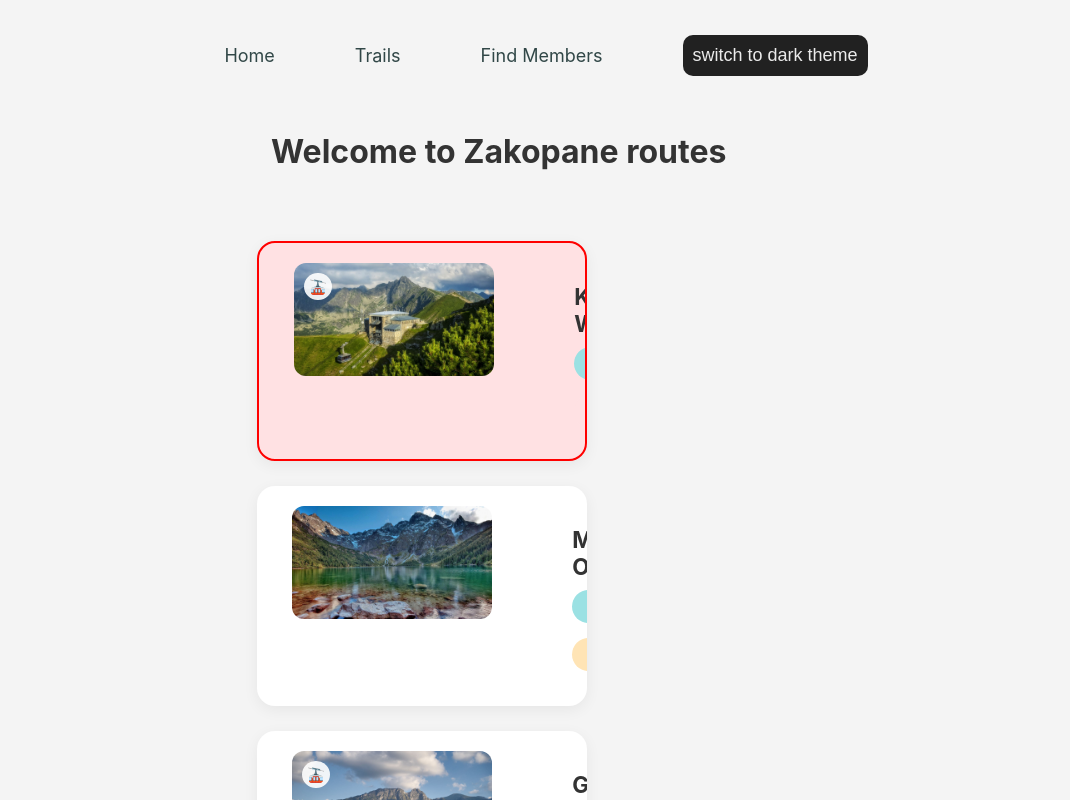
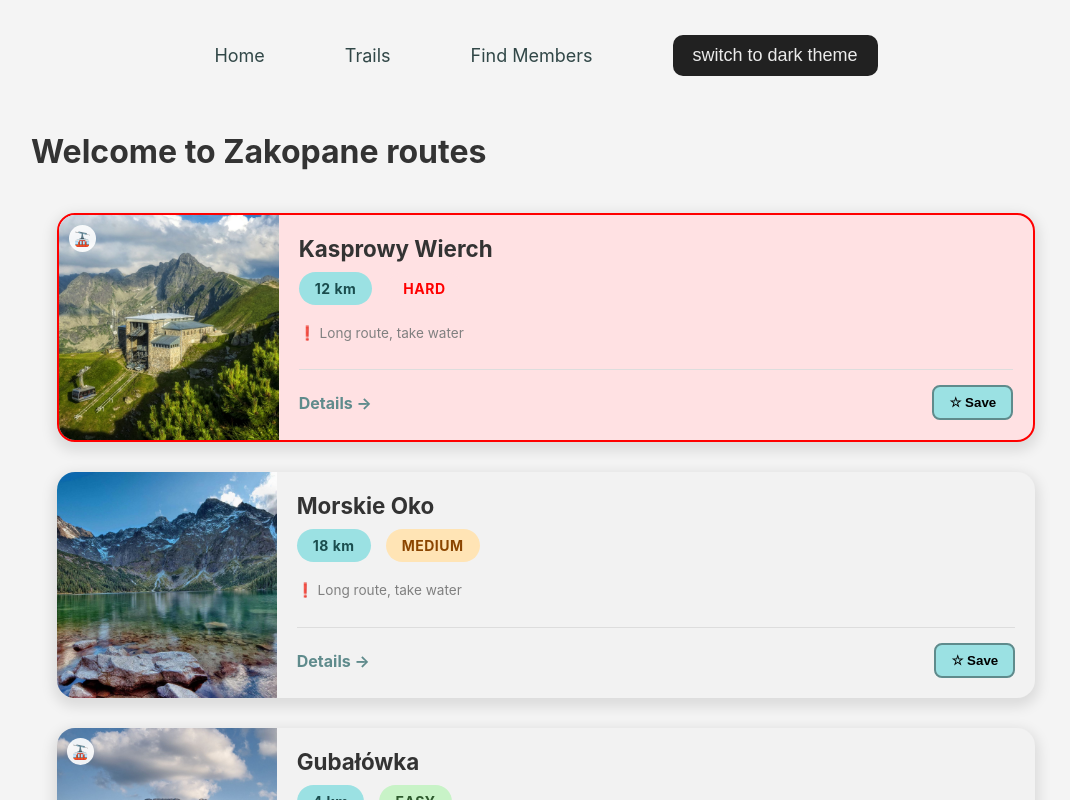
Before and after one commit to nastlyxy/zakopane-routes, a React (Vite) app: page /routes in a window 1280 px wide. Shown: the top 800 px of the page, without its empty margins (94-1164 px from the left). Built offline with nearby package versions, Linux system fonts and the light colour scheme.

Commit message:
fixed bugs with css and in team.jsx

```diff
--- a/src/App.css
+++ b/src/App.css
@@ -1,5 +1,6 @@
-/*COMMON STYLES AND VARIABLES*/
-
+/* =========================================
+   Common styles
+   ========================================= */
 * {
   box-sizing: border-box;
 }
@@ -7,157 +8,294 @@
 body {
   margin: 0;
   padding: 0;
-  font-family: 'Inter', sans-serif;
+  font-family: "Inter", sans-serif;
   background-color: #f4f4f4;
   color: #333;
+  transition: all 0.3s ease;
 }
-.app-container{
+
+.app-container {
   display: flex;
   flex-direction: column;
   align-items: center;
-  justify-content: center;
-}
-.app-container.dark{
-  background-color: #212121;
-  color: #EBEBEB;
+  min-height: 100vh;
 }
 
-/*NAVIGATION MENU */
-.navigation-menu{
+.app-container.dark {
+  background-color: #212121;
+  color: #ebebeb;
+}
+
+/* =========================================
+   Navigation menu
+   ========================================= */
+.navigation-menu {
   display: flex;
   align-items: center;
-  justify-content: flex-start;
+  justify-content: center;
   gap: 50px;
   margin: 20px 0;
+  width: 100%;
 }
-.link{
+
+.link {
   padding: 15px;
   font-size: 18px;
   text-decoration: none;
   color: #314747;
+  transition: all 0.2s ease;
 }
-.link:hover{
+
+.link:hover {
   border-bottom: 2px solid #314747;
 }
-.link.dark{
-  color: #EBEBEB;
+
+.link.dark {
+  color: #ebebeb;
 }
-.link.dark:hover{
-  border-bottom: 2px solid #EBEBEB;
+.link.dark:hover {
+  border-bottom: 2px solid #ebebeb;
 }
-.mode-button{
+
+.mode-button {
   font-size: 18px;
-  padding: 10px;
+  padding: 10px 20px;
   margin: 15px;
   border: none;
   border-radius: 10px;
   background-color: #212121;
-  color: #EBEBEB;
-  transition: all .3s ease;
+  color: #ebebeb;
+  cursor: pointer;
+  transition: all 0.3s ease;
 }
-.mode-button.dark{
-  background-color: #EBEBEB;
+
+.mode-button.dark {
+  background-color: #ebebeb;
   color: #212121;
 }
 
+/* =========================================
+   Grid layout (ROUTE & TEAM)
+   ========================================= */
+.routeCards-container,
+.members-container {
+  display: grid;
+  grid-template-columns: repeat(auto-fill, minmax(500px, 1fr));
+  gap: 30px;
+  width: 95%;
+  max-width: 1100px;
+  padding: 20px 0;
+  margin: 0 auto;
+}
 
-/*ROUTE CARDS PAGE STYLES*/
-.loading-container{
-  font-size: 48px;
-  margin-top: 100px;
+@media (max-width: 650px) {
+  .routeCards-container,
+  .members-container {
+    grid-template-columns: 1fr;
+  }
 }
-.routeCards-container{
+
+/* =========================================
+   Cards styles
+   ========================================= */
+.route-card-container,
+.member-card-container {
   display: flex;
-  gap: 45px;
-  /* align-items: center; */
-  justify-content: center;
+  flex-direction: row;
+  background: #f2f2f2;
+  border-radius: 18px;
+  overflow: hidden;
+  min-height: 200px;
+  box-shadow: 0px 5px 13px 4px rgba(0, 0, 0, 0.1);
+  transition: all 0.3s ease;
+}
+
+.route-card-container.dark,
+.member-card-container.dark {
+  background-color: #4a4a4a;
+}
+
+.route-card-container:hover,
+.member-card-container:hover {
+  transform: translateY(-5px);
+  box-shadow: 0px 8px 20px rgba(0, 0, 0, 0.15);
+}
+
+.route-card-container.hard {
+  border: 2px solid red;
+  background-color: #ffe1e3;
+}
+.route-card-container.hard.dark {
+  background-color: #7a1909;
+  border: 2px solid #501909;
+}
+
+.card-image-side {
+  position: relative;
+  width: 220px;
+  flex-shrink: 0;
+}
+
+.card-image-side img {
+  width: 100%;
+  height: 100%;
+  object-fit: cover;
+}
+
+.image-badge {
+  position: absolute;
+  top: 10px;
+  left: 10px;
+  background: rgba(255, 255, 255, 0.9);
+  padding: 5px;
+  border-radius: 50%;
+  font-size: 14px;
+}
+
+.card-info-side,
+.member-info {
+  flex: 1;
+  padding: 20px;
+  display: flex;
+  flex-direction: column;
+  justify-content: space-between;
+}
+
+.route-name,
+.name-container {
+  margin: 0 0 10px 0;
+  font-size: 1.4rem;
+  color: #333;
+}
+
+.dark .route-name,
+.dark .name-container {
+  color: #ebebeb;
+}
+
+.email-container {
+  color: #4e5e4d;
+  font-weight: 500;
+}
+.email-container.dark {
+  color: #a9c2a9;
+}
+
+.reminder-text {
+  font-size: 0.85rem;
+  color: gray;
+  margin-top: 5px;
+}
+.dark .reminder-text {
+  color: #c4c4c4;
+}
+
+.card-footer-actions {
+  display: flex;
+  justify-content: space-between;
+  align-items: center;
+  border-top: 1px solid #ddd;
+  padding-top: 15px;
+  margin-top: 15px;
+}
+
+.dark .card-footer-actions {
+  border-top-color: #666;
+}
+
+.details-link {
+  text-decoration: none;
+  color: #5f8b8c;
+  font-weight: bold;
+  font-size: 1rem;
+}
+.dark .details-link {
+  color: #9be1e3;
+}
+
+.fav-button {
+  border: 2px solid #5f8b8c;
+  border-radius: 8px;
+  background-color: #9be1e3;
+  padding: 8px 15px;
+  font-weight: bold;
+  cursor: pointer;
+  transition: all 0.3s ease;
+}
+
+.fav-button:hover {
+  background-color: #5f8b8c;
+  color: white;
+}
+
+.fav-button.inFavorites {
+  border: 2px solid red;
+  background-color: #ffe1e3;
+}
+.fav-button.inFavorites:hover {
+  background-color: red;
+  color: white;
+}
+
+.fav-button.dark {
+  background-color: #4b6d6e;
+  border-color: #314747;
+  color: #ebebeb;
+}
+.fav-button.dark:hover {
+  background-color: #314747;
+}
+
+.fav-button.inFavorites.dark {
+  background-color: #ffe1e3;
+  color: #212121;
+  border-color: #501909;
+}
+.fav-button.inFavorites.dark:hover {
+  background-color: #501909;
+  color: #ebebeb;
+}
+
+/* =========================================
+   Team page styles
+   ========================================= */
+.team-container {
+  display: flex;
+  flex-direction: column;
+  align-items: center;
+  width: 100%;
+}
+
+.title-members-container {
+  font-size: 24px;
   margin: 30px 0;
 }
-.route-card-container{
-  display: flex;
-  flex-direction: column;
-  gap: 60px;
-  align-items: self-start;
-  width: 330px;
-  /* border: 2px solid #C8F3C7; */
-  background-color: #F2F2F2;
-  padding: 20px 35px;
-  border-radius: 20px;
-  box-shadow: 0px 5px 13px 4px rgba(0,0,0,0.19);
-}
-.route-card-container.dark{
-  background-color: #4A4A4A;
-}
-.route-card-container.hard{
-  border: 2px solid red;
-  background-color: #FFE1E3;
-}
-.route-card-container.hard.dark{
-  background-color: #7A1909;
-  border: 2px solid #501909;
-}
-.card-image{
+
+.searching-member-container {
+  margin: 0 0 30px 0;
   width: 100%;
-  object-fit: cover;
-  border-radius: 12px;
-}
-.info-container{
-  min-height: 80%;
+  max-width: 500px;
+  height: 45px;
+  border: 2px solid #5f8b8c;
+  background-color: #9be1e3;
+  border-radius: 10px;
+  padding: 0 15px;
+  font-size: 16px;
+  outline: none;
 }
 
-.has-cable-car-container{
-  color: #4E5E4D;
+.searching-member-container.dark {
+  background-color: #4b6d6e;
+  border-color: #314747;
+  color: white;
 }
-.has-cable-car-container.dark{
-  color: #A9C2A9;
-}
-.reminder-container{
-  color: gray;
-}
-.reminder-container.dark{
-  color: #C4C4C4;
+.searching-member-container.dark::placeholder {
+  color: #ebebeb;
 }
 
-.button-container{
-  width: 100%;
-  border: 2px solid #5F8B8C;
-  font-size: 18px;
-  padding: 10px;
-  border-radius: 8px;
-  background-color: #9BE1E3;
-  transition: all 0.3s ease;
-}
-.button-container:hover{
-  background-color: #5F8B8C;
-  color: white;
-}
-.button-container.inFavorites{
-  border: 2px solid red;
-  background-color: #FFE1E3;
-}
-.button-container.inFavorites:hover{
-  background-color: red;
-}
-.button-container.dark{
-  background-color: #4B6D6E;
-  border: 2px solid #314747;
-  color: #EBEBEB;
-}
-.button-container.dark:hover{
-  background-color: #314747;
-}
-.button-container.inFavorites.dark{
-  background-color: #FFE1E3;
-  color: #212121;
-  border: 2px solid #501909;
-}
-.button-container.inFavorites.dark:hover{
-  background-color: #501909;
-  color: #EBEBEB;
-}
-
-
-/* ROUTE DETAILS PAGE STYLES*/
+/* =========================================
+   route details page
+   ========================================= */
 .route-details-page {
   display: flex;
   flex-direction: column;
@@ -170,70 +308,57 @@ body {
   width: 100%;
   max-width: 800px;
 }
-
 .details-header {
   margin-bottom: 20px;
 }
-
 .back-button {
   text-decoration: none;
-  color: #5F8B8C;
+  color: #5f8b8c;
   font-weight: bold;
   font-size: 18px;
   transition: color 0.3s ease;
 }
-
 .back-button:hover {
   color: #333;
 }
-
 .route-details-page.dark .back-button {
-  color: #9BE1E3;
+  color: #9be1e3;
 }
-
 .details-card {
-  background-color: #F2F2F2;
+  background-color: #f2f2f2;
   border-radius: 20px;
-  box-shadow: 0px 10px 25px rgba(0,0,0,0.15);
+  box-shadow: 0px 10px 25px rgba(0, 0, 0, 0.15);
   overflow: hidden;
 }
-
 .details-card.dark {
   background-color: #333;
   color: white;
-  box-shadow: 0px 10px 25px rgba(255,255,255,0.05);
+  box-shadow: 0px 10px 25px rgba(255, 255, 255, 0.05);
 }
-
-
 .details-hero-image {
   width: 100%;
   height: 350px;
   object-fit: cover;
   display: block;
 }
-
 .details-body {
   padding: 40px;
 }
-
 .details-body h1 {
   margin-top: 0;
   font-size: 42px;
   color: #333;
   margin-bottom: 20px;
 }
-
 .details-card.dark .details-body h1 {
   color: #fff;
 }
-
 .badges-container {
   display: flex;
   gap: 15px;
-  margin-bottom: 35px;
+  margin-bottom: 20px;
   flex-wrap: wrap;
 }
-
 .badge {
   padding: 8px 16px;
   border-radius: 20px;
@@ -241,264 +366,38 @@ body {
   font-size: 14px;
   letter-spacing: 0.5px;
 }
-
 .badge.distance {
-  background-color: #9BE1E3;
-  color: #1A4D4E;
+  background-color: #9be1e3;
+  color: #1a4d4e;
 }
-
 .badge.difficulty.easy {
-  background-color: #C8F3C7;
-  color: #2D5A2C;
+  background-color: #c8f3c7;
+  color: #2d5a2c;
 }
-
 .badge.difficulty.medium {
-  background-color: #FFE4B5;
-  color: #8B4500;
+  background-color: #ffe4b5;
+  color: #8b4500;
 }
-
 .badge.difficulty.hard {
-  background-color: #FFE1E3;
+  background-color: #ffe1e3;
   color: red;
 }
-
 .badge.cable-car {
-  background-color: #E2E2E2;
+  background-color: #e2e2e2;
   color: #333;
 }
-
 .description-section h3 {
   font-size: 22px;
   margin-bottom: 15px;
-  border-bottom: 3px solid #9BE1E3;
+  border-bottom: 3px solid #9be1e3;
   padding-bottom: 8px;
   display: inline-block;
 }
-
 .description-section p {
   font-size: 17px;
   line-height: 1.7;
   color: #444;
 }
-
 .details-card.dark .description-section p {
   color: #ccc;
 }
-
-
-
-/*TEAM PAGE STYLES*/
-.team-page-container{
-  display: flex;
-  flex-direction: column;
-  align-items: center;
-}
-.title-members-container{
-  font-size: 24px;
-  margin: 30px 0;
-}
-
-.searching-member-container{
-  margin:  0 0 40px 0;
-  width: 80%;
-  height: 40px;
-  border: none;
-  background-color: #9BE1E3;
-  border-radius: 10px;
-}
-.searching-member-container::placeholder{
-  padding: 20px 10px;
-  font-size: 15px;
-}
-.searching-member-container.dark{
-  background-color: #4B6D6E;
-}
-.searching-member-container.dark::placeholder{
-  color: #EBEBEB;
-}
-
-
-.team-container{
-  display: flex;
-  flex-direction: column;
-  justify-content: center;
-  align-items: center;
-  width: 100%;
-
-}
-.members-container{
-  display: flex;
-  flex-flow: row wrap;
-  justify-content: flex-start;
-  gap: 20px;
-  width: 80%;
-
-}
-.member-card-container{
-  width: 285px;
-  box-shadow: 0px 5px 13px 4px rgba(0,0,0,0.19);
-  padding: 15px;
-  border-radius: 15px;
-  border: 2px solid #9BE1E3;
-
-}
-.name-container{
-  font-size: 18px;
-  margin-bottom: 10px;
-}
-.email-container{
-  color: #4E5E4D;
-}
-.email-container.dark{
-  color: #A9C2A9;
-}
-
-
-/*GRID LAYOUT STYLES*/
-.routeCards-container, .members-container {
-  display: grid;
-  grid-template-columns: repeat(auto-fill, minmax(550px, 1fr));
-  gap: 25px;
-  width: 95%;
-  max-width: 1100px;
-  padding: 40px 0;
-}
-@media (max-width: 600px) {
-  .routeCards-container, .members-container {
-    grid-template-columns: 1fr;
-  }
-}
-
-.route-card-container, .member-card-container {
-  display: flex;
-  flex-direction: row;
-  background: white;
-  border-radius: 18px;
-  overflow: hidden;
-  height: 220px;
-  box-shadow: 0 4px 15px rgba(0,0,0,0.06);
-  transition: all .3s ease;
-}
-
-.route-card-container:hover {
-  transform: translateX(-5px);
-  box-shadow: 0px 8px 20px rgba(0,0,0,0.1);
-}
-
-.dark .route-card-container,
-.dark .member-card-container {
-  background-color: #333;
-}
-
-.info-container {
-  flex-grow: 1;
-  display: flex;
-  flex-direction: column;
-}
-
-.route-card-container img {
-  width: 100%;
-  aspect-ratio: 16 / 9;
-  object-fit: cover;
-  border-radius: 12px;
-  margin-bottom: 15px;
-}
-
-.searching-member-container {
-  width: 100%;
-  max-width: 500px;
-  padding: 12px 20px;
-  border: 2px solid #9BE1E3;
-  transition: all 0.3s ease;
-  outline: none;
-}
-
-.searching-member-container:focus {
-  border-color: #5F8B8C;
-  box-shadow: 0 0 8px rgba(155, 225, 227, 0.5);
-}
-.card-image-side {
-  position: relative;
-  width: 200px; /* Фиксированная ширина картинки */
-  flex-shrink: 0;
-}
-
-.card-image-side img, .member-image {
-  width: 100%;
-  height: 100%;
-  object-fit: cover;
-}
-
-.image-badge {
-  position: absolute;
-  top: 10px;
-  left: 10px;
-  background: rgba(255,255,255,0.9);
-  padding: 5px;
-  border-radius: 50%;
-  font-size: 14px;
-}
-
-/* Правая сторона: Текст */
-.card-info-side, .member-info {
-  flex: 1;
-  padding: 20px;
-  display: flex;
-  flex-direction: column;
-  justify-content: space-between;
-}
-
-.route-name {
-  margin: 0 0 10px 0;
-  font-size: 1.4rem;
-}
-
-.reminder-text {
-  font-size: 0.85rem;
-  color: #888;
-  margin-top: 5px;
-}
-
-/* Нижняя часть карточки с кнопками */
-.card-footer-actions {
-  display: flex;
-  justify-content: space-between;
-  align-items: center;
-  border-top: 1px solid #eee;
-  padding-top: 15px;
-}
-
-.dark .card-footer-actions {
-  border-top-color: #444;
-}
-
-.details-link {
-  text-decoration: none;
-  color: #9BE1E3;
-  font-weight: bold;
-  font-size: 0.9rem;
-}
-
-.fav-button {
-  background: none;
-  border: none;
-  font-size: 1.5rem;
-  cursor: pointer;
-  color: #ccc;
-  transition: all .3s ease;
-}
-
-.fav-button.active {
-  color: #ffcc00;
-}
-
-
-.member-role {
-  display: inline-block;
-  background: #FFE1E3;
-  padding: 4px 10px;
-  border-radius: 10px;
-  font-size: 0.8rem;
-  font-weight: bold;
-  margin-bottom: 10px;
-}
--- a/src/RouteCard.jsx
+++ b/src/RouteCard.jsx
@@ -3,14 +3,11 @@ import { ThemeContext } from "./ThemeContext"
 import { Link } from "react-router-dom";
 
 export default function RouteCard({name, distance, difficulty, hasCableCar, isFavorite, onToggle, id, image}){
-
     const isDarkMode = useContext(ThemeContext);
 
     return(
-        <div className={`route-card-container
-        ${difficulty === "hard" ? "hard" : ""}
-        ${isDarkMode ? "dark" : ""}
-        `}>
+        <div className={`route-card-container ${difficulty === "hard" ? "hard" : ""} ${isDarkMode ? "dark" : ""}`}>
+
             <div className="card-image-side">
                 <img alt={name} src={image}/>
                 {hasCableCar && <span className="image-badge">🚠</span>}
@@ -35,10 +32,10 @@ export default function RouteCard({name, distance, difficulty, hasCableCar, isFa
                 <div className="card-footer-actions">
                     <Link to={`/routes/${id}`} className="details-link">Details →</Link>
                     <button
-                        className={`fav-button ${isFavorite ? "active" : ""}`}
+                        className={`fav-button ${isFavorite ? "inFavorites" : ""} ${isDarkMode ? "dark" : ""}`}
                         onClick={onToggle}
                     >
-                        {isFavorite ? "★" : "☆"}
+                        {isFavorite ? "★ Saved" : "☆ Save"}
                     </button>
                 </div>
             </div>
--- a/src/Team.jsx
+++ b/src/Team.jsx
@@ -14,11 +14,13 @@ export default function Team(){
         .then(data=>{
             setMembers(data);
             setIsLoading(false);
-            searchInputRef.current.focus();
+            if (searchInputRef.current) searchInputRef.current.focus();
         })
-    },[])
+        .catch(err => console.error("Failed to fetch members:", err));
 
-    const isDark = useContext(ThemeContext);
+},[])
+
+    const isDarkMode = useContext(ThemeContext);
 
     const filteredMembers = members.filter(member => member.name.toLowerCase().includes(searchQuery.toLowerCase()))
 
@@ -26,7 +28,7 @@ export default function Team(){
         <div className="team-container">
             <p className="title-members-container">Find members for your route 🔍</p>
             <input
-            className={`searching-member-container ${isDark? "dark" : ""}`}
+            className={`searching-member-container ${isDarkMode? "dark" : ""}`}
             type="text"
             placeholder="Searching by name..."
             value={searchQuery}
@@ -37,14 +39,13 @@ export default function Team(){
                 {isLoading?
             "Looking for members...":
             filteredMembers.map((member)=>(
-                <div className={`member-card-container ${isDarkMode ? "dark" : ""}`} key={index}>
-                    <img className="member-image" src={member.image} alt={member.name} />
-                    <div className="member-info">
-                        <h3>{member.name}</h3>
-                        <span className="member-role">{member.role}</span>
-                        <p>{member.bio}</p>
+                <div className={`member-card-container ${isDarkMode ? "dark" : ""}`} key={member.id}>
+                        <div className="member-info">
+                            <h3 className="name-container">{member.name}</h3>
+                            <span className={`email-container ${isDarkMode ? "dark" : ""}`}>{member.email}</span>
+                            <p>Company: {member.company.name}</p>
+                        </div>
                     </div>
-                </div>
 
             ))
             }
```
